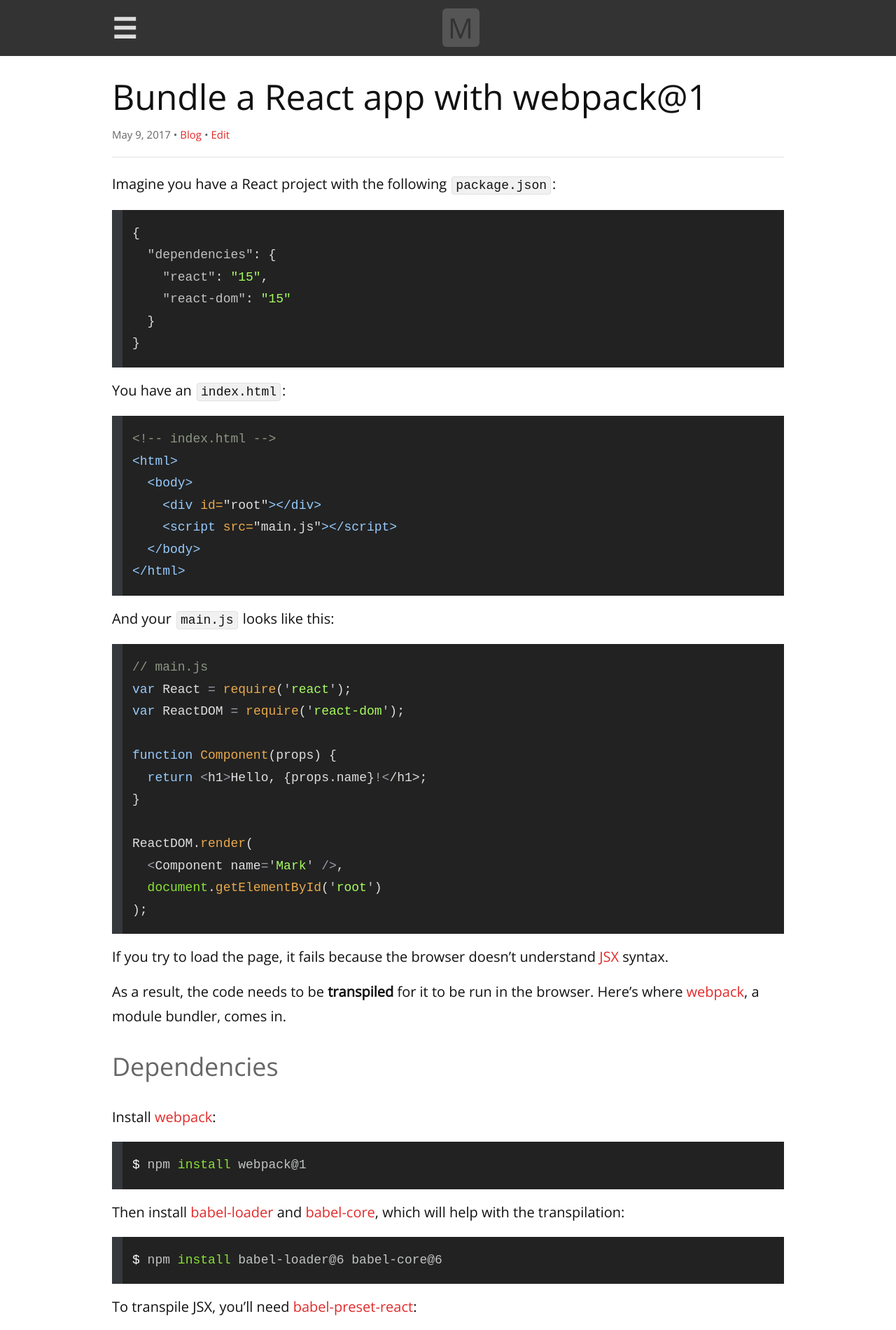
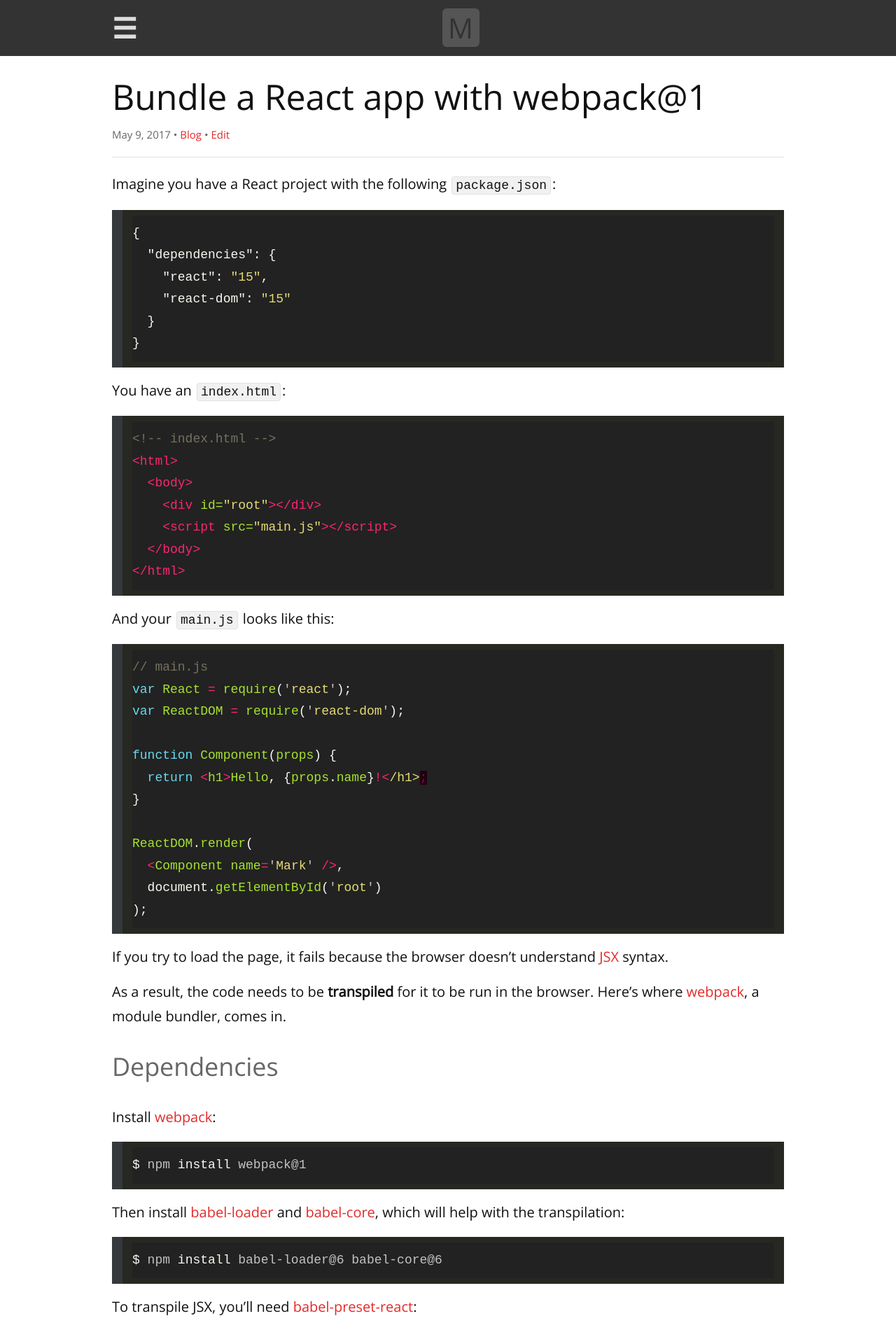
Before and after one commit to remarkablemark/remarkablemark.github.io, a Jekyll site: the page built from _posts/2017/2017-05-09-webpack-react-bundle.md, in a window 1280 px wide. Shown: the top 1900 px of the page at 70% size. Built offline with Jekyll 4.4.1, drawn with Linux system fonts in a browser that asks for light colours; comment, search, counter and statistics services are not loaded.

Commit message:
feat(sass): use monokai theme for syntax highlighting (pygments css)

```diff
--- a/_sass/_syntax-highlighting.scss
+++ b/_sass/_syntax-highlighting.scss
@@ -1,9 +1,14 @@
 /**
- * Code formatting
+ * Gist
  */
+.gist {
+  td {
+    border: inherit; // fix Skeleton override
+  }
+}
 
 /**
- * Syntax highlighting
+ * Codeblock
  */
 pre {
   padding: 8px 12px;
@@ -15,7 +20,6 @@
     padding-right: 0;
     padding-left: 0;
   }
-
 
   &.highlight {
     border-left: 15px solid #35383c;
@@ -29,130 +33,74 @@
       background-color: #222;
       font-size: 18px;
     }
-
-    .c, // Comment
-    .cm, // Comment.Multiline
-    .c1, // Comment.Single
-    .cs { // Comment.Special
-      color: #8d9684;
-    }
-
-    .gd, // Generic.Deleted
-    .gd .x { // Generic.Deleted.Specific
-      color: #2e3436;
-      background-color: #0e1416;
-    }
-
-    .gr { // Generic.Error
-      color: #eeeeec;
-      background-color: #c00;
-    }
-
-    .gi, // Generic.Inserted
-    .gi .x { // Generic.Inserted.Specific
-      color: #babdb6;
-      background-color: #1f2b2d;
-    }
-
-    .go { // Genericutput
-      color: #2c3032;
-      background-color: #2c3032;
-    }
-
-    .kt { // Keyword.Type
-      color: #e3e7df;
-    }
-
-    .ni { // Name.Entity
-      color: #888a85;
-    }
-
-    .err, // Error
-    //.g,
-    //.l,
-    //.n,
-    //.x,
-    .p, // Parentheses
-    .ge, // Generic.Emph
-    .gp, // Generic.Prompt
-    .gs, // Generic.Strong
-    .gt, // Generic.Traceback
-    //.ld,
-    .s, // Literal.String
-    .nc, // Name.Class
-    //.nd,
-    .ne, // Name.Exception
-    //.nl,
-    .nn, // Name.Namespace
-    .nx, // Name.Other
-    //.py,
-    .ow, // Operator.Word
-    .w, // Text.Whitespace
-    .sb, // Literal.String.Backtick
-    .sc, // Literal.String.Char
-    .sd, // Literal.String.Doc
-    .se, // Literal.String.Escape
-    .sh, // Literal.String.Heredoc
-    .si, // Literal.String.Interpol
-    .sx, // Literal.String.Other
-    .sr, // Literal.String.Regex
-    .ss, // Literal.String.Symbol
-    .bp { // Name.Builtin.Pseudo
-      color: #dedede;
-    }
-
-    .k, // Keyword
-    .kc, // Keyword.Constant
-    .kd, // Keyword.Declaration
-    //.kn,
-    .kp, // Keyword.Pseudo
-    .kr, // Keyword.Reserved
-    .nt { // Name.Tag
-      color: #96cbfe;
-    }
-
-    .cp, // Comment.Prepoc
-    .gh, // Generic.Heading
-    .gu, // Generic.Subheading
-    .na, // Name.Attribute
-    .nf { // Name.Function
-      color: #e9a94b;
-    }
-
-    .m, // Literal.Number
-    .nb, // Name.Builtin
-    .no, // Name.Constant
-    .mf, // Literal.Number.Float
-    .mh, // Literal.Number.Hex
-    .mi, // Literal.Number.Integer
-    .mo, // Literal.Number.Oct
-    .il { // Literal.Number.Integer.Long
-      color: #8ae234;
-    }
-
-    .o { // Operator
-      color: #989daa;
-    }
-
-    .s1, // Literal.String.Single
-    .s2 { // Literal.String.Double
-      color: #a6fc5e;
-    }
-
-    .nv, // Name.Variable
-    .vc, // Name.Variable.Class
-    .vg, // Name.Variable.Global
-    .vi { // Name.Variable.Instance
-      color: #fff;
-    }
   }
 }
 
 /**
- * Gist styling
+ * Monokai: https://raw.githubusercontent.com/jwarby/pygments-css/master/monokai.css
  */
-.gist {
-  td {
-    border: inherit; // fix Skeleton override
-  }
-}
+.highlight pre { background-color: #272822; }
+.highlight .hll { background-color: #272822; }
+.highlight .c { color: #75715e } /* Comment */
+.highlight .err { color: #960050; background-color: #1e0010 } /* Error */
+.highlight .k { color: #66d9ef } /* Keyword */
+.highlight .l { color: #ae81ff } /* Literal */
+.highlight .n { color: #f8f8f2 } /* Name */
+.highlight .o { color: #f92672 } /* Operator */
+.highlight .p { color: #f8f8f2 } /* Punctuation */
+.highlight .cm { color: #75715e } /* Comment.Multiline */
+.highlight .cp { color: #75715e } /* Comment.Preproc */
+.highlight .c1 { color: #75715e } /* Comment.Single */
+.highlight .cs { color: #75715e } /* Comment.Special */
+.highlight .ge { font-style: italic } /* Generic.Emph */
+.highlight .gs { font-weight: bold } /* Generic.Strong */
+.highlight .kc { color: #66d9ef } /* Keyword.Constant */
+.highlight .kd { color: #66d9ef } /* Keyword.Declaration */
+.highlight .kn { color: #f92672 } /* Keyword.Namespace */
+.highlight .kp { color: #66d9ef } /* Keyword.Pseudo */
+.highlight .kr { color: #66d9ef } /* Keyword.Reserved */
+.highlight .kt { color: #66d9ef } /* Keyword.Type */
+.highlight .ld { color: #e6db74 } /* Literal.Date */
+.highlight .m { color: #ae81ff } /* Literal.Number */
+.highlight .s { color: #e6db74 } /* Literal.String */
+.highlight .na { color: #a6e22e } /* Name.Attribute */
+.highlight .nb { color: #f8f8f2 } /* Name.Builtin */
+.highlight .nc { color: #a6e22e } /* Name.Class */
+.highlight .no { color: #66d9ef } /* Name.Constant */
+.highlight .nd { color: #a6e22e } /* Name.Decorator */
+.highlight .ni { color: #f8f8f2 } /* Name.Entity */
+.highlight .ne { color: #a6e22e } /* Name.Exception */
+.highlight .nf { color: #a6e22e } /* Name.Function */
+.highlight .nl { color: #f8f8f2 } /* Name.Label */
+.highlight .nn { color: #f8f8f2 } /* Name.Namespace */
+.highlight .nx { color: #a6e22e } /* Name.Other */
+.highlight .py { color: #f8f8f2 } /* Name.Property */
+.highlight .nt { color: #f92672 } /* Name.Tag */
+.highlight .nv { color: #f8f8f2 } /* Name.Variable */
+.highlight .ow { color: #f92672 } /* Operator.Word */
+.highlight .w { color: #f8f8f2 } /* Text.Whitespace */
+.highlight .mf { color: #ae81ff } /* Literal.Number.Float */
+.highlight .mh { color: #ae81ff } /* Literal.Number.Hex */
+.highlight .mi { color: #ae81ff } /* Literal.Number.Integer */
+.highlight .mo { color: #ae81ff } /* Literal.Number.Oct */
+.highlight .sb { color: #e6db74 } /* Literal.String.Backtick */
+.highlight .sc { color: #e6db74 } /* Literal.String.Char */
+.highlight .sd { color: #e6db74 } /* Literal.String.Doc */
+.highlight .s2 { color: #e6db74 } /* Literal.String.Double */
+.highlight .se { color: #ae81ff } /* Literal.String.Escape */
+.highlight .sh { color: #e6db74 } /* Literal.String.Heredoc */
+.highlight .si { color: #e6db74 } /* Literal.String.Interpol */
+.highlight .sx { color: #e6db74 } /* Literal.String.Other */
+.highlight .sr { color: #e6db74 } /* Literal.String.Regex */
+.highlight .s1 { color: #e6db74 } /* Literal.String.Single */
+.highlight .ss { color: #e6db74 } /* Literal.String.Symbol */
+.highlight .bp { color: #f8f8f2 } /* Name.Builtin.Pseudo */
+.highlight .vc { color: #f8f8f2 } /* Name.Variable.Class */
+.highlight .vg { color: #f8f8f2 } /* Name.Variable.Global */
+.highlight .vi { color: #f8f8f2 } /* Name.Variable.Instance */
+.highlight .il { color: #ae81ff } /* Literal.Number.Integer.Long */
+
+.highlight .gh { } /* Generic Heading & Diff Header */
+.highlight .gu { color: #75715e; } /* Generic.Subheading & Diff Unified/Comment? */
+.highlight .gd { color: #f92672; } /* Generic.Deleted & Diff Deleted */
+.highlight .gi { color: #a6e22e; } /* Generic.Inserted & Diff Inserted */
```
